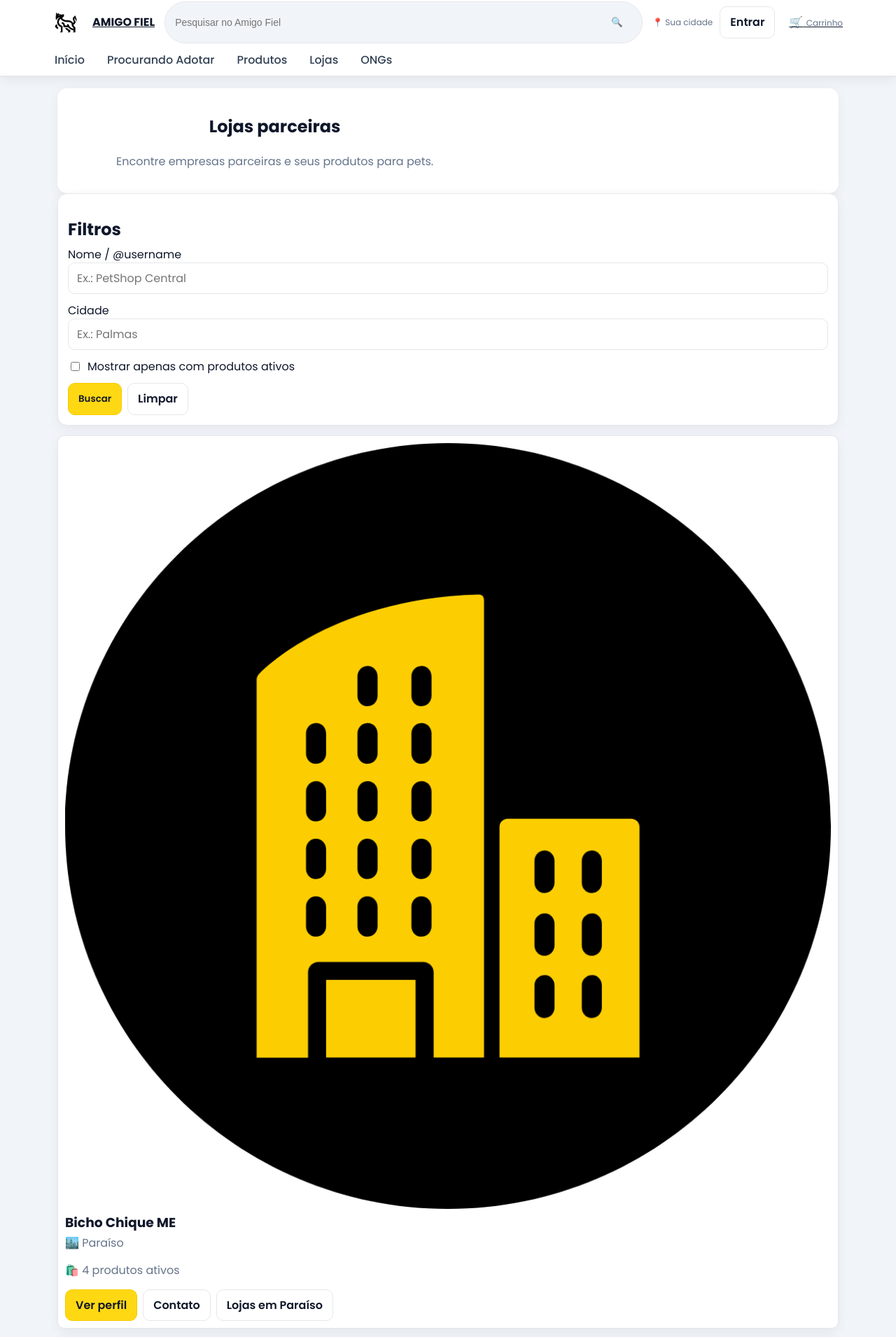
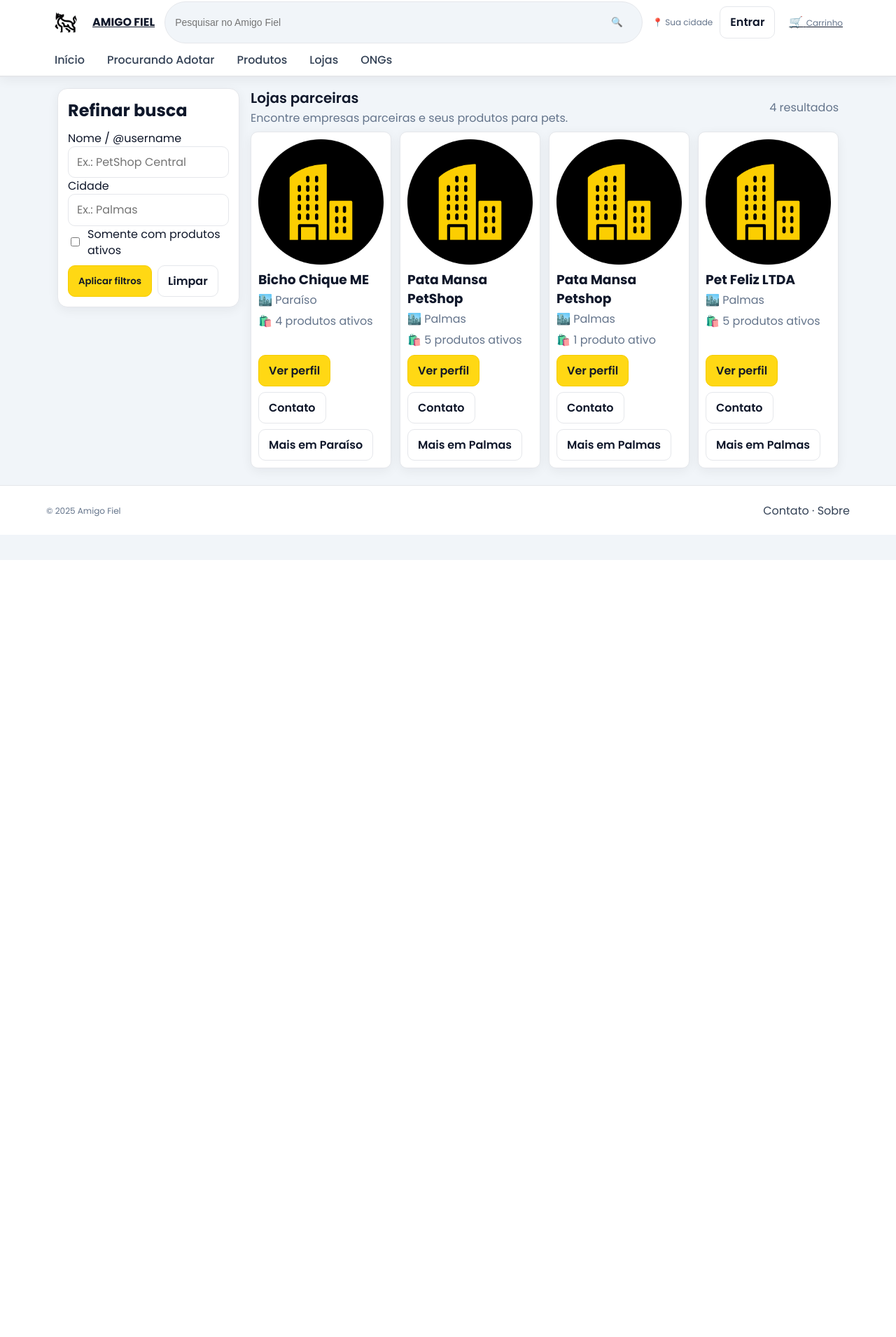
Before and after one commit to Projeto-de-Sistemas-2025-2/Amigo-Fiel, a Django app: page /amigofiel/lojas/ in a window 1280 px wide. Shown: the top 1910 px of the page at 70% size. After the commit the page ends 800 px from the top, so only its background shows below. Run offline with Django 5.2, Linux system fonts and the light colour scheme; data comes from the database, SQL or seed files in the repository.

Commit message:
Refactor loja page layout and enhance filter functionality

```diff
--- a/sistema/templates/AmigoFiel/lojas.html
+++ b/sistema/templates/AmigoFiel/lojas.html
@@ -4,79 +4,93 @@
 {% block title %}Lojas — Amigo Fiel{% endblock %}
 
 {% block body %}
-<div class="container">
+<div class="container" style="display:grid;grid-template-columns:260px 1fr;gap:16px;">
 
-  <!-- HERO -->
-  <section class="hero center">
-    <div>
-      <h1>Lojas parceiras</h1>
-      <p class="muted">Encontre empresas parceiras e seus produtos para pets.</p>
-    </div>
-  </section>
+  <!-- SIDEBAR / FILTROS -->
+  <aside class="card" aria-label="Filtros de lojas" style="position:sticky;top:16px;height:fit-content;">
+    <form method="get">
+      <h2 class="h4" style="margin:0 0 10px;">Refinar busca</h2>
 
-  <!-- FILTROS -->
-  <section class="card" aria-labelledby="filtros">
-    <h2 id="filtros" class="only-desktop" style="margin-bottom:6px">Filtros</h2>
-    <form method="get" class="grid">
+      <!-- Buscar -->
       <div class="input-wrap">
         <label for="q">Nome / @username</label>
         <input id="q" name="q" class="input" type="text" value="{{ q }}" placeholder="Ex.: PetShop Central">
       </div>
 
+      <!-- Cidade -->
       <div class="input-wrap">
         <label for="cidade">Cidade</label>
         <input id="cidade" name="cidade" class="input" type="text" value="{{ cidade }}" placeholder="Ex.: Palmas">
       </div>
 
+      <!-- Apenas com produtos ativos -->
       <div class="input-wrap" style="display:flex;align-items:center;gap:8px">
         <input id="com_produtos" name="com_produtos" value="1" type="checkbox" {% if com_produtos %}checked{% endif %}>
-        <label for="com_produtos" style="margin:0">Mostrar apenas com produtos ativos</label>
+        <label for="com_produtos" style="margin:0">Somente com produtos ativos</label>
       </div>
 
-      <div class="actions" style="grid-column:1/-1">
-        <button class="btn btn-primary" type="submit">Buscar</button>
+      <div class="actions" style="margin-top:10px;display:flex;gap:8px;">
+        <button class="btn btn-primary" type="submit">Aplicar filtros</button>
         <a class="btn btn-secondary" href="{% url 'amigofiel:listar-lojas' %}">Limpar</a>
       </div>
     </form>
-  </section>
+  </aside>
 
-  <!-- LISTA -->
+  <!-- MAIN / RESULTADOS -->
+  <main>
+    <!-- HERO compacto -->
+    <header style="display:flex;align-items:center;justify-content:space-between;gap:10px;margin-bottom:8px;">
+      <div>
+        <h1 class="h3" style="margin:0;">Lojas parceiras</h1>
+        <p class="muted" style="margin:2px 0 0;">Encontre empresas parceiras e seus produtos para pets.</p>
+      </div>
+      <span class="muted">
+        {% if page_obj %}{{ page_obj.paginator.count }}{% else %}{{ lojas|length }}{% endif %}
+        resultado{% if page_obj %}{% if page_obj.paginator.count != 1 %}s{% endif %}{% else %}{% if lojas|length != 1 %}s{% endif %}{% endif %}
+      </span>
+    </header>
+
     {% if lojas %}
-    <section class="grid" aria-label="Resultados" style="margin-top:14px">
+      <section class="grid-4" aria-label="Resultados" style="align-items:stretch;">
         {% for loja in lojas %}
           {% url 'amigofiel:perfil-empresa' handle=loja.user.username as perfil_url %}
-        <article class="mini-card">
+          <article class="mini-card" style="display:flex;flex-direction:column;">
+            <a href="{{ perfil_url }}" aria-label="Perfil da {{ loja.razao_social }}" style="display:block;text-decoration:none;color:inherit;">
               {% if loja.foto %}
-            <a href="{{ perfil_url }}" aria-label="Perfil da {{ loja.razao_social }}">
-              <img class="thumb fluid-img" src="{{ loja.foto.url }}" alt="Logo da {{ loja.razao_social }}" loading="lazy" decoding="async">
-            </a>
+                <img class="thumb"
+                     src="{{ loja.foto.url }}"
+                     alt="Logo da {{ loja.razao_social }}"
+                     loading="lazy" decoding="async">
+              {% else %}
+                <img class="thumb"
+                     src="{% static 'img/defaults/avatar_empresa.png' %}"
+                     alt="Logo da {{ loja.razao_social }}"
+                     loading="lazy" decoding="async">
               {% endif %}
 
-          <h3 style="margin:6px 0 4px">
-            <a href="{{ perfil_url }}" style="text-decoration:none; color:inherit;">
-              {{ loja.razao_social }}
-            </a>
-          </h3>
-
+              <h3 style="margin:8px 0 4px">{{ loja.razao_social }}</h3>
               <p class="muted" style="margin:0 0 6px">
                 {% if loja.cidade %}🏙️ {{ loja.cidade }}{% else %}—{% endif %}
               </p>
 
-          <p class="muted">
+              <p class="muted" style="margin:0 0 10px">
                 🛍️ {{ loja.qtd_produtos_ativos }} produto{{ loja.qtd_produtos_ativos|pluralize }} ativo{{ loja.qtd_produtos_ativos|pluralize }}
                 {% if loja.qtd_produtos and loja.qtd_produtos_ativos != loja.qtd_produtos %}
                   ({{ loja.qtd_produtos }} no total)
                 {% endif %}
               </p>
+            </a>
 
-          <div class="actions">
+            <div class="actions" style="margin-top:auto;">
               <a class="btn btn-primary" href="{{ perfil_url }}">Ver perfil</a>
               {% if loja.user.email %}
                 <a class="btn btn-secondary"
-                 href="mailto:{{ loja.user.email }}?subject=Contato%20-%20Amigo%20Fiel">Contato</a>
+                  href="mailto:{{ loja.user.email }}?subject=Contato%20-%20Amigo%20Fiel">
+                  Contato
+                </a>
               {% endif %}
               {% if loja.cidade %}
-              <a class="btn btn-secondary" href="?cidade={{ loja.cidade|urlencode }}">Lojas em {{ loja.cidade }}</a>
+                <a class="btn btn-secondary" href="?cidade={{ loja.cidade|urlencode }}">Mais em {{ loja.cidade }}</a>
               {% endif %}
             </div>
           </article>
@@ -104,6 +118,6 @@
         <p class="muted">Nenhuma loja encontrada com esses filtros.</p>
       </section>
     {% endif %}
-
+  </main>
 </div>
 {% endblock %}
```
Lines whose indentation alone changed are shown as unchanged.
